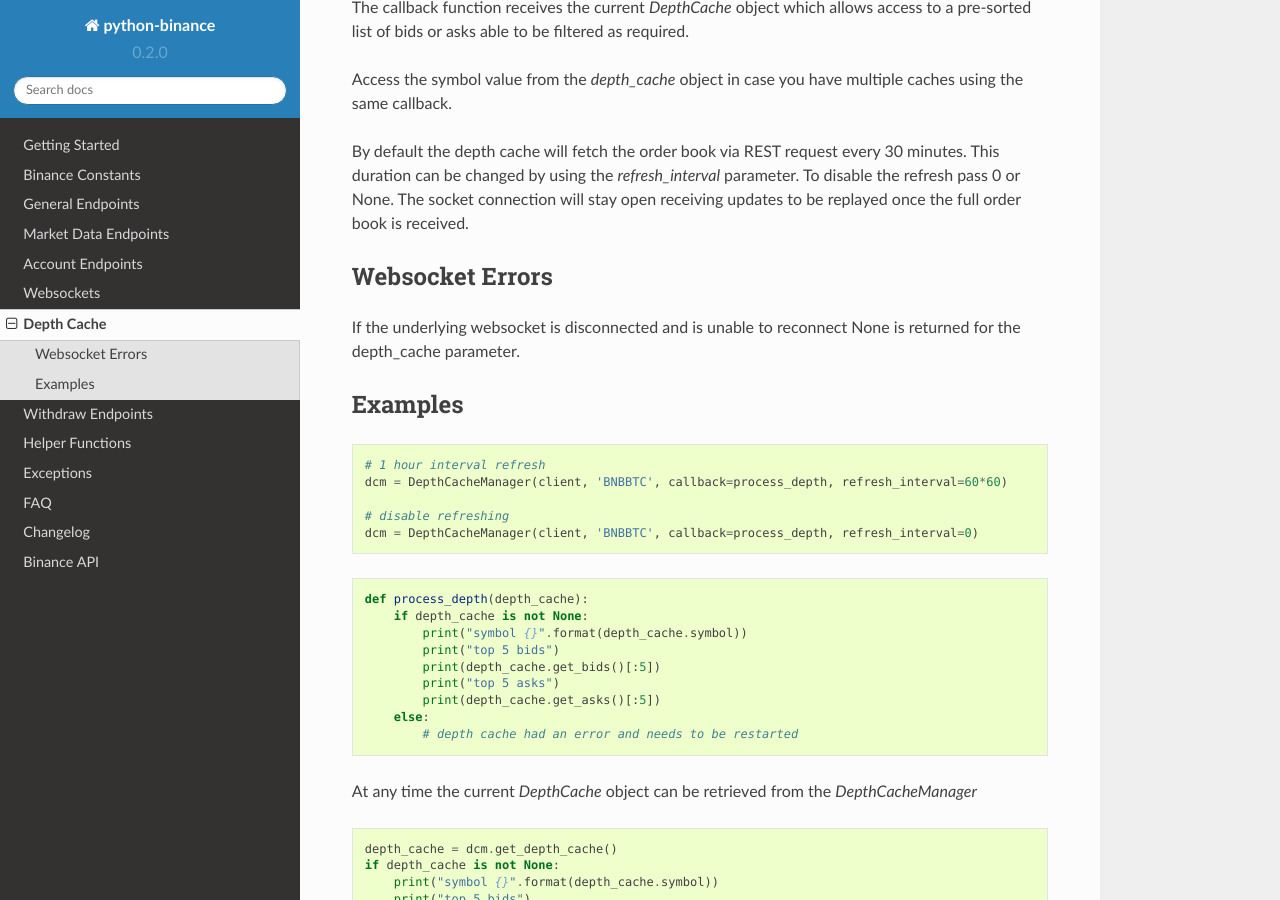
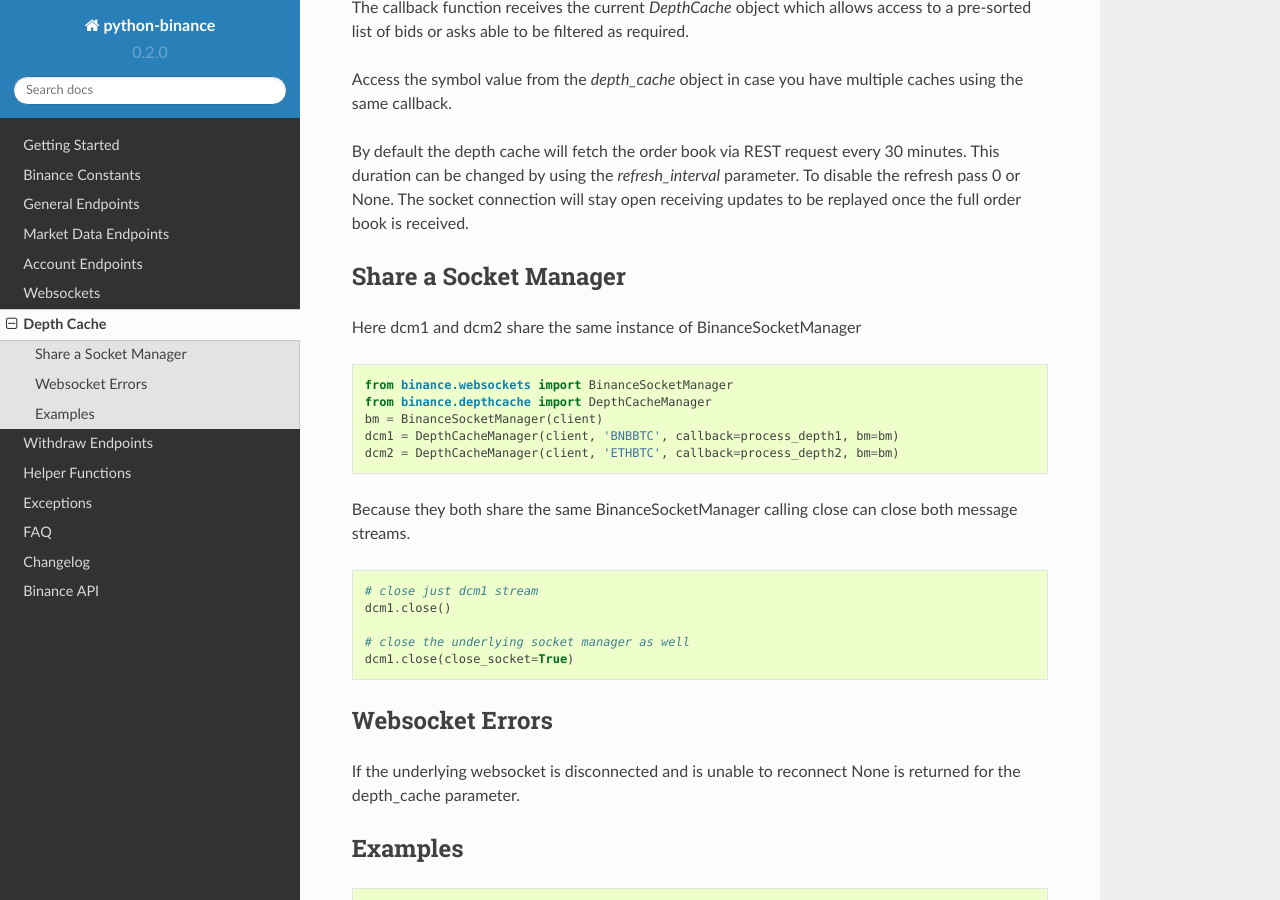
Before and after one commit to philip-luther/python-binance, a Sphinx documentation site: the page built from docs/depth_cache.rst, in a window 1280 px wide and 900 px high, scrolled down 343 px. Built offline with Sphinx 7.4.7 and the Read the Docs theme 2.0.0, drawn with Linux system fonts in a browser that asks for light colours; formulas are drawn with MathJax 3.

Commit message:
Add note about sharing a socket manager

```diff
--- a/docs/depth_cache.rst
+++ b/docs/depth_cache.rst
@@ -18,6 +18,29 @@ Access the symbol value from the `depth_cache` object in case you have multiple
 By default the depth cache will fetch the order book via REST request every 30 minutes.
 This duration can be changed by using the `refresh_interval` parameter. To disable the refresh pass 0 or None.
 The socket connection will stay open receiving updates to be replayed once the full order book is received.
+
+Share a Socket Manager
+----------------------
+
+Here dcm1 and dcm2 share the same instance of BinanceSocketManager
+
+.. code:: python
+
+    from binance.websockets import BinanceSocketManager
+    from binance.depthcache import DepthCacheManager
+    bm = BinanceSocketManager(client)
+    dcm1 = DepthCacheManager(client, 'BNBBTC', callback=process_depth1, bm=bm)
+    dcm2 = DepthCacheManager(client, 'ETHBTC', callback=process_depth2, bm=bm)
+
+Because they both share the same BinanceSocketManager calling close can close both message streams.
+
+.. code:: python
+
+    # close just dcm1 stream
+    dcm1.close()
+
+    # close the underlying socket manager as well
+    dcm1.close(close_socket=True)
 
 Websocket Errors
 ----------------
```
